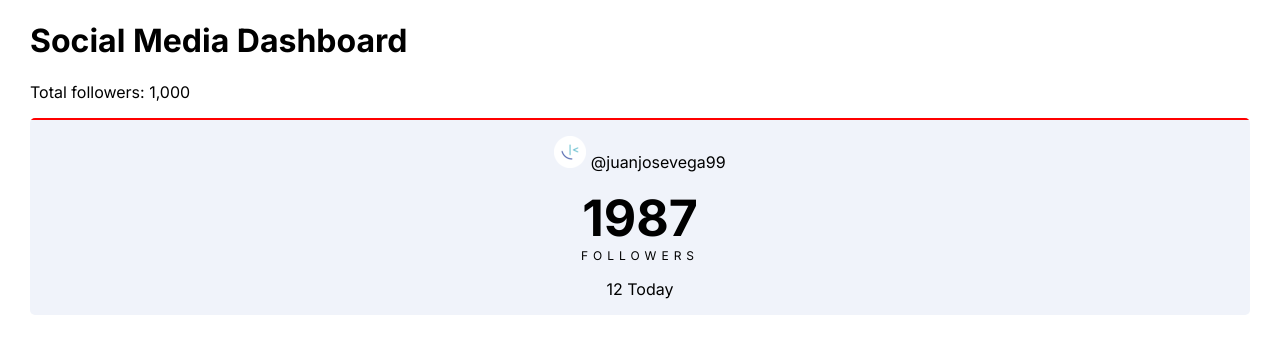
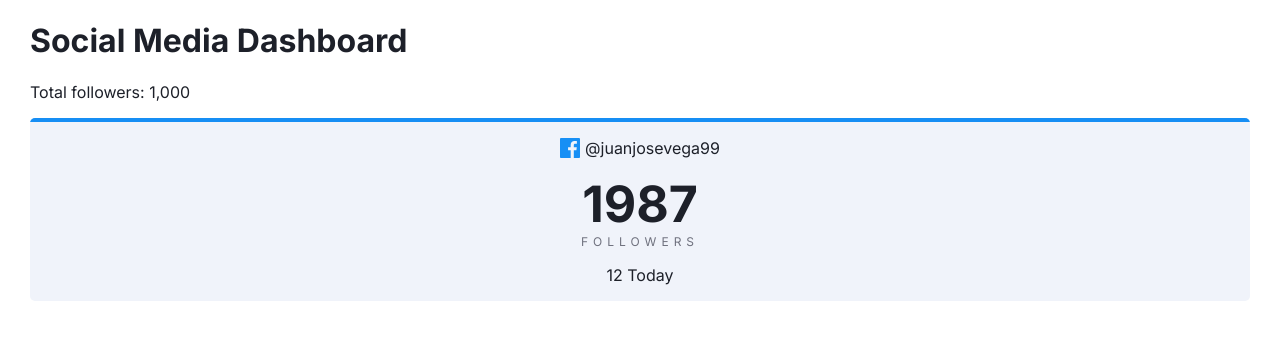
Before and after one commit to juanjosevega99/dashboard-dark, a plain HTML site: page index.html in a window 1280 px wide. Drawn offline with Linux system fonts and the light colour scheme.

Commit message:
card facebook

```diff
--- a/css/styles.css
+++ b/css/styles.css
@@ -1,6 +1,7 @@
 body {
   margin: 0;
   font-family: 'Inter', sans-serif;
+  color: var(--baseColor);
 }
 :root {
   --lime-green: hsl(163, 72%, 41%);
@@ -31,9 +32,18 @@ body {
 }
 .card:before {
   content: "";
-  height: 2px;
+  height: 4px;
   display: block;
-  background: red;
+  background: var(--facebook);
+}
+.card-title {
+  display: flex;
+  align-items: center;
+  justify-content: center;
+}
+
+.card-title img {
+  margin-right: 5px;
 }
 
 .card-followers {
@@ -49,6 +59,7 @@ body {
   /* border: 1px solid blue; */
   display: block;
   text-transform: uppercase;
+  color: var(--cardTitle);
   letter-spacing: 5px;
   font-size: .75em;
 }
--- a/index.html
+++ b/index.html
@@ -17,8 +17,8 @@
   <section>
     <div class="wrapper">
       <article class="card">
-        <p></p>
-          <img src="images/favicon-32x32.png" alt="">
+        <p class="card-title">
+          <img src="images/icon-facebook.svg" alt="">
           @juanjosevega99
         </p>
         <p class="card-followers">
```
